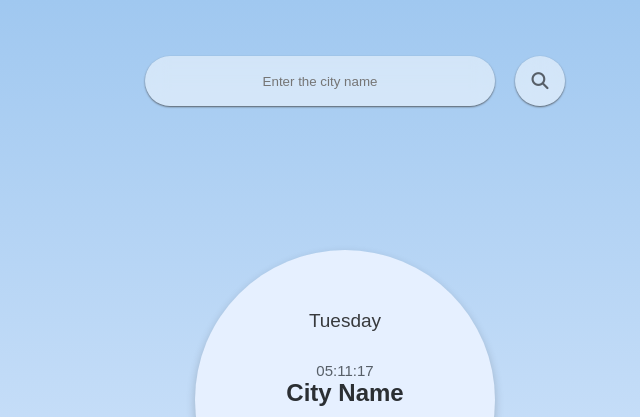
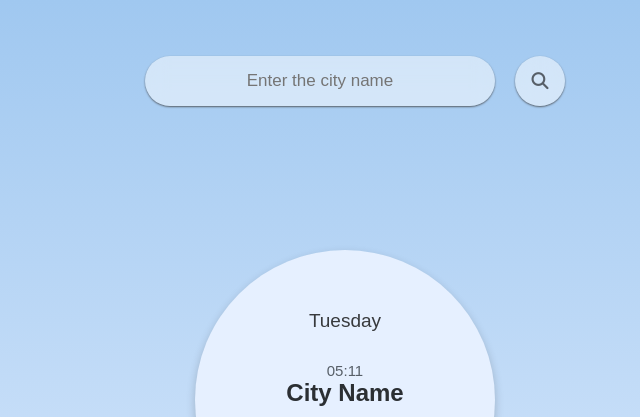
Before and after one commit to aarthyacchu/weather-app, a plain HTML site: page index.html in a window 1280 px wide. Shown: the top 417 px of the page, 295-935 px from the left. Drawn offline with Linux system fonts and the light colour scheme; no server answers.

Commit message:
initial commit

```diff
--- a/index.html
+++ b/index.html
@@ -4,7 +4,6 @@
     <meta charset="UTF-8">
     <meta name="viewport" content="width=device-width, initial-scale=1.0">
     <title>Weather App</title>
-    <link rel="icon" href="/images/icon.png">
     <link rel="stylesheet" href="style.css">
     <link rel="stylesheet" href="https://cdnjs.cloudflare.com/ajax/libs/font-awesome/6.6.0/css/all.min.css" integrity="sha512-Kc323vGBEqzTmouAECnVceyQqyqdsSiqLQISBL29aUW4U/M7pSPA/gEUZQqv1cwx4OnYxTxve5UMg5GT6L4JJg==" crossorigin="anonymous" referrerpolicy="no-referrer" />
 </head>
@@ -24,7 +23,6 @@
             <img class="heavy-rain" src="/images/heavy_rain.png">
             <img class="snow" src="/images/snow.png">
             <img class="haze" src="/images/haze.png">
-
         </div>
         <div class="content">
             <p id="day">Day</p>
@@ -37,7 +35,6 @@
        <div class="humidity">00:00 <br> <p>Humidity</p></div>
        <div class="wind-speed">00:00 <br> <p>WindSpeed</p></div>
     </div>
-
     <script src="script.js"></script>
 </body>
 </html>
--- a/script.js
+++ b/script.js
@@ -7,14 +7,14 @@ const weatherIcon = document.querySelector(".sun-block");
 async function weatherData(city) {
     const response = await fetch(apiURL + city + `&appid=${apiKey}`);
     if (!response.ok) {
-        alert("City not found. Please try again.");
+        // alert("City not found. Please try again.");
         return;
     }
 
     const data = await response.json();
     const description = data.weather[0].main;
 
-    console.log(data); // to display in console
+    // console.log(data); // to display in console
 
     document.getElementById('city').innerText = data.name;
     document.getElementById('temperature').innerText = Math.round(data.main.temp) + "°c";
@@ -54,19 +54,17 @@ async function weatherData(city) {
 
 function updateTime() {
     const now = new Date();
-    const timeString = now.toLocaleTimeString([], { hour: '2-digit', minute: '2-digit', second: '2-digit', hour12: false});
+    const timeString = now.toLocaleTimeString([], { hour: '2-digit', minute: '2-digit', hour12: false});
     const dayString = now.toLocaleDateString([], { weekday: 'long' });
 
     document.getElementById('time').innerText = timeString;
     document.getElementById('day').innerText = dayString;
-
 }
 
 searchbtn.addEventListener("click", ()=>{
     const city = searchbox.value.trim();
     document.getElementById('city').innerText = city; // Display city name immediately
-        weatherData(city); // Fetch weather data for the entered city
+    weatherData(city); // Fetch weather data for the entered city
 })
 
-weatherData(city);
 updateTime();
--- a/style.css
+++ b/style.css
@@ -10,7 +10,7 @@ body{
     justify-content:space-around;
     align-items:center;
     text-align: center;
-    /* overflow: hidden; */
+    overflow: hidden;
     height: 100vh;
 }
 
@@ -202,3 +202,8 @@ h2{
 #weather-description{
     color: #575f68;
 }
+
+input{
+    font-size: 17px;
+
+}
```
Also changed, not shown: images/Soft Pastel Moon And Clouds.jpeg (deleted), images/Weather_3d_Vector__3d_Weather_With_Night_Rainy_Forecast__Weather__Meteorology__Climate_PNG_Image_For_Free_Download-removebg-preview.png (deleted), images/pixel #1.jpeg (deleted).
